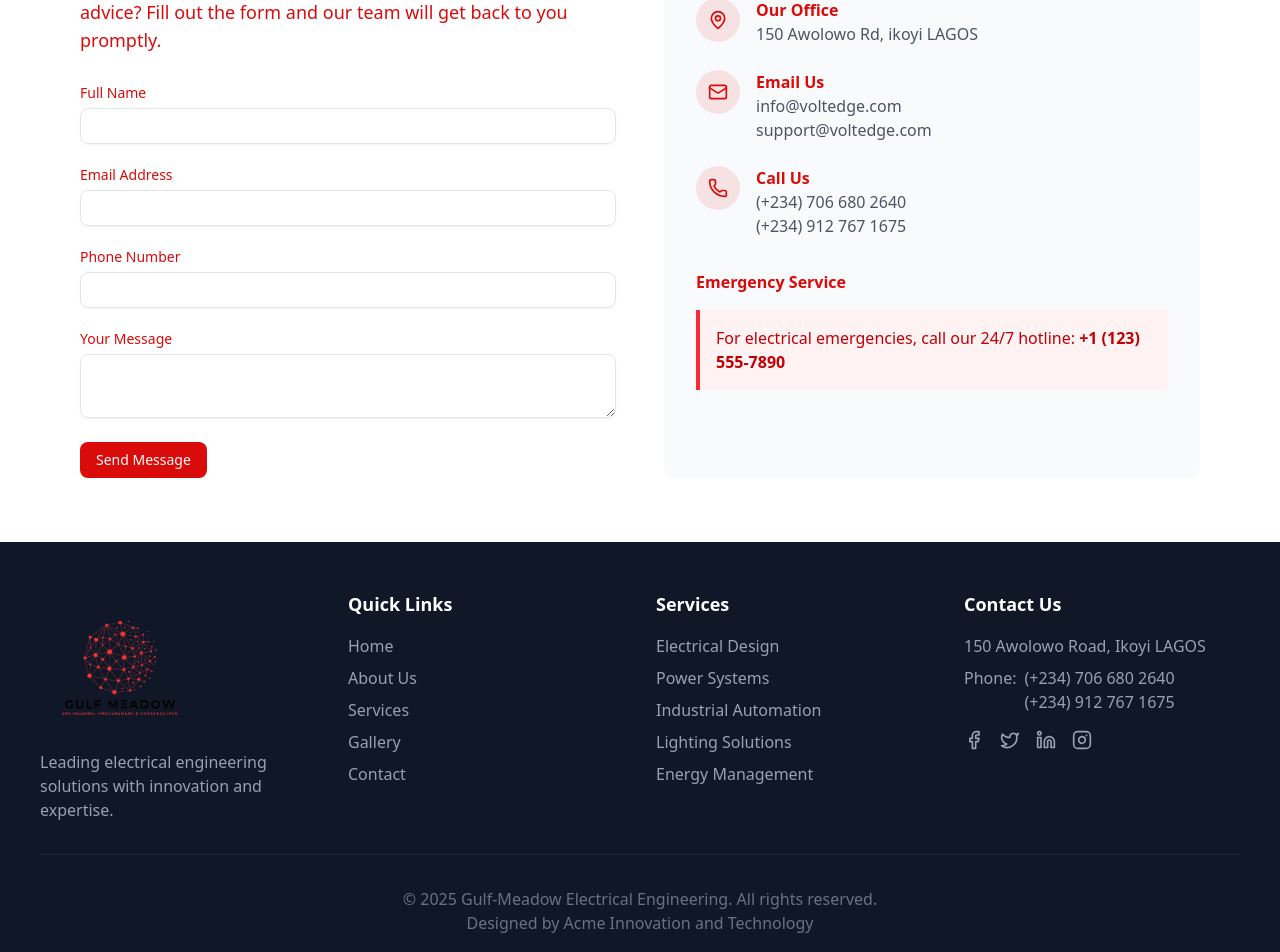
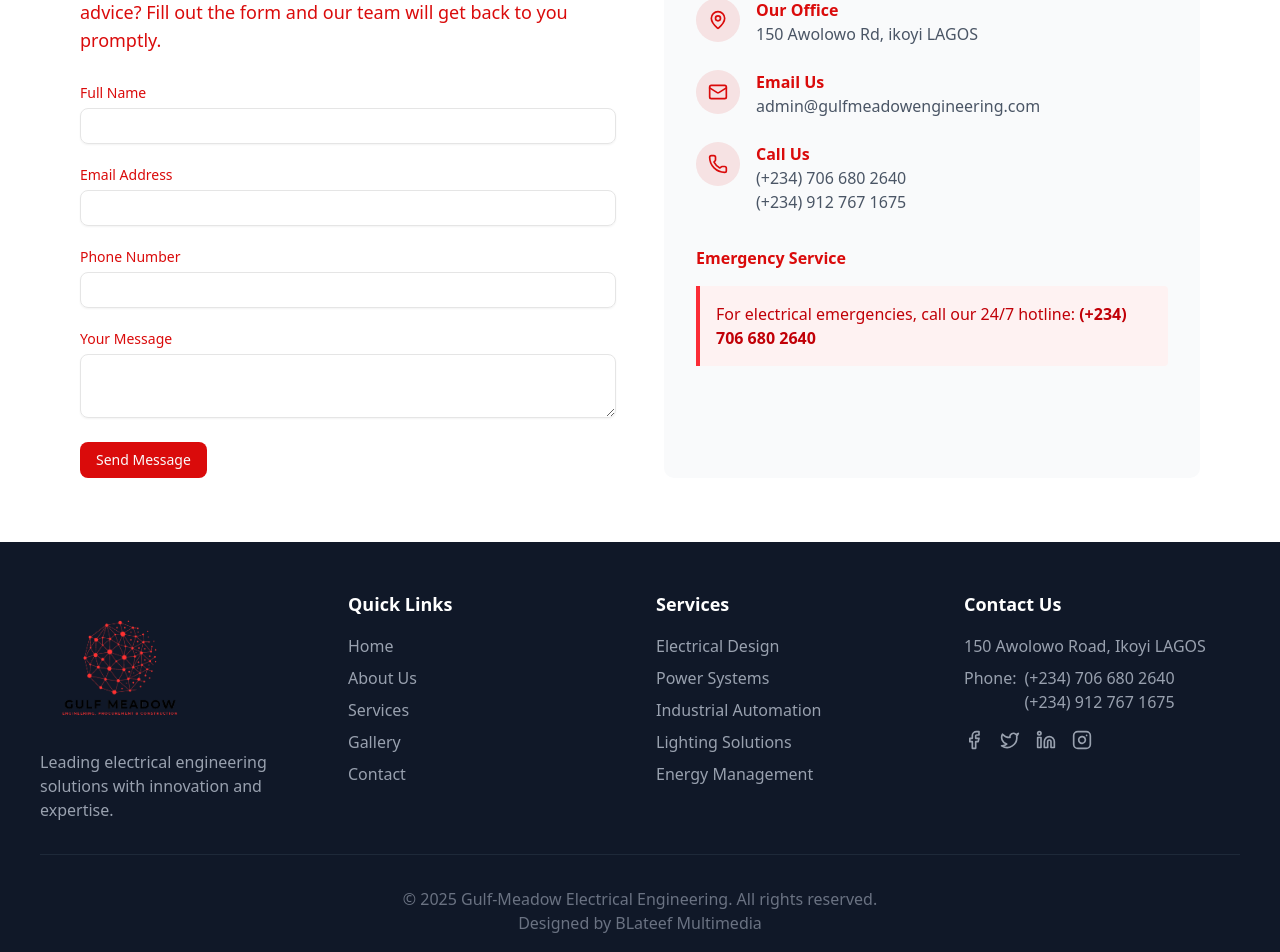
Before and after one commit to mindset001/gulf-meadow, a Next.js app: page /contact in a window 1280 px wide. Shown: the part 859-1811 px from the top of the page. Built offline with nearby package versions, Linux system fonts and the light colour scheme.

Commit message:
'contact'

```diff
--- a/src/app/components/ContactForm.tsx
+++ b/src/app/components/ContactForm.tsx
@@ -122,8 +122,8 @@ export function ContactForm() {
                   </div>
                   <div>
                     <h4 className="font-semibold">Email Us</h4>
-                    <p className="text-gray-600">info@voltedge.com</p>
-                    <p className="text-gray-600">support@voltedge.com</p>
+                    {/* <p className="text-gray-600">info@voltedge.com</p> */}
+                    <p className="text-gray-600">admin@gulfmeadowengineering.com</p>
                   </div>
                 </div>
 
@@ -144,7 +144,7 @@ export function ContactForm() {
                 <h4 className="font-semibold mb-4">Emergency Service</h4>
                 <div className="bg-red-50 border-l-4 border-red-500 p-4 rounded-r">
                   <p className="text-red-700">
-                    For electrical emergencies, call our 24/7 hotline: <strong>+1 (123) 555-7890</strong>
+                    For electrical emergencies, call our 24/7 hotline: <strong>(+234) 706 680 2640</strong>
                   </p>
                 </div>
               </div>
--- a/src/app/components/Footer.tsx
+++ b/src/app/components/Footer.tsx
@@ -69,7 +69,7 @@ export function Footer() {
 
         <div className="border-t border-gray-800 mt-8 pt-8 text-center text-gray-500">
           <p>&copy; {new Date().getFullYear()} Gulf-Meadow Electrical Engineering. All rights reserved.</p>
-          <p>Designed by Acme Innovation and Technology</p>
+          <p>Designed by BLateef Multimedia</p>
         </div>
       </div>
     </footer>
--- a/src/app/components/Testimonials.tsx
+++ b/src/app/components/Testimonials.tsx
@@ -4,21 +4,21 @@ import { Avatar, AvatarFallback, AvatarImage } from "@radix-ui/react-avatar";
 
 const testimonials = [
   {
-    name: "Kolawole Abdul-Lateef",
+    name: "Carol Eve",
     role: "C.E.O ALateef Media",
     content: "Gulf-Meadow's electrical redesign of our manufacturing plant reduced our energy costs by 30% while improving reliability. Their team was professional and delivered ahead of schedule.",
     avatar: "/images/avatar1.jpg",
     initials: "AK",
   },
   {
-    name: "Moshood Shittu",
+    name: "Sarah Jane",
     role: "C.T.O Acme Innovations",
     content: "The emergency power system Gulf-Meadow designed for our work space has been flawless through several outages. Their attention to detail gave us complete confidence in their work.",
     avatar: "/images/avatar2.jpg",
     initials: "SM",
   },
   {
-    name: "Zainab Balogun",
+    name: "John Doe",
     role: "CEO, Zeeq Fashion",
     content: "We trusted Gulf-Meadow with our data center's critical power infrastructure, and they exceeded our expectations at every turn. Truly experts in their field.",
     avatar: "/images/avatar3.jpg",
@@ -49,7 +49,7 @@ export function Testimonials() {
                   </Avatar>
                   <div>
                     <p className="font-semibold">{testimonial.name}</p>
-                    <p className="text-sm text-gray-600">{testimonial.role}</p>
+                    {/* <p className="text-sm text-gray-600">{testimonial.role}</p> */}
                   </div>
                 </div>
               </CardContent>
```
